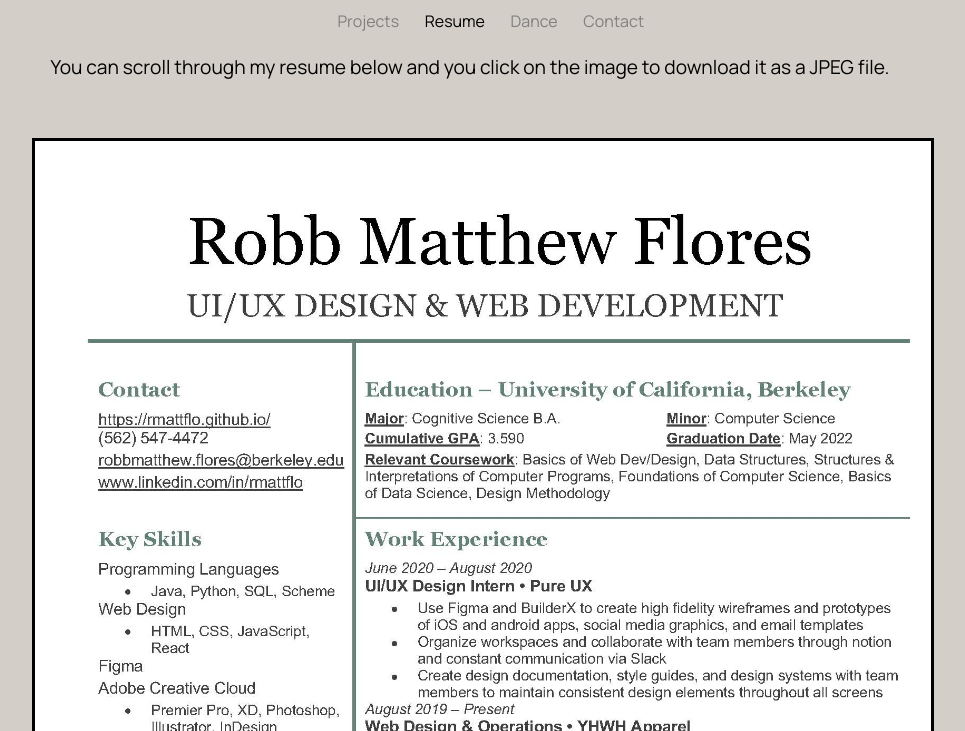
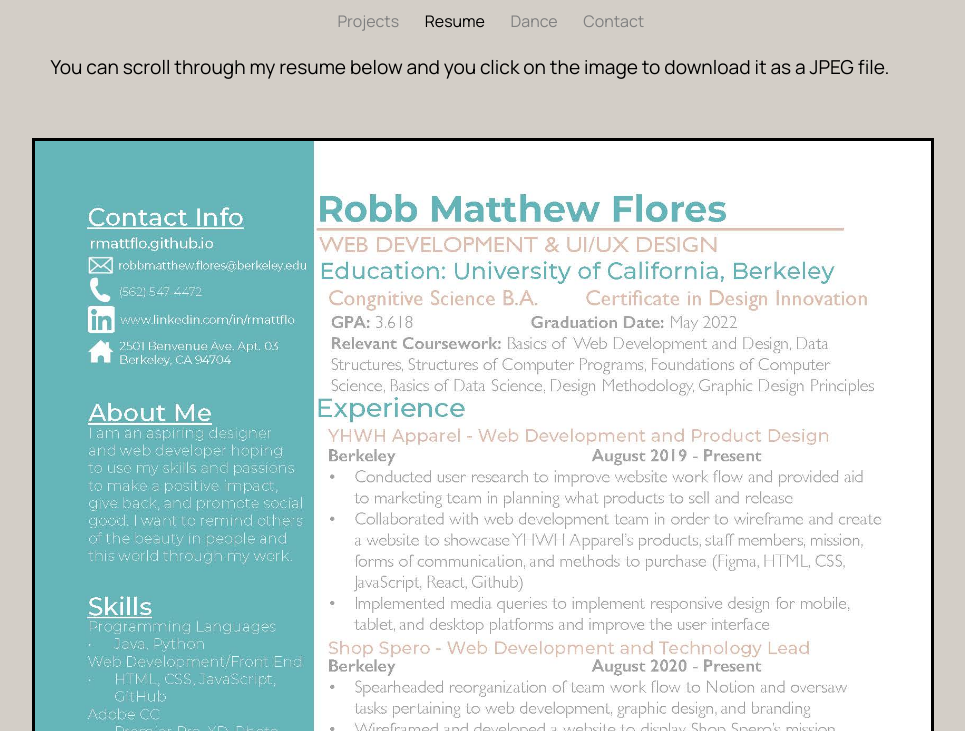
Before and after one commit to rmattflo/rmattflo.github.io, a plain HTML site: page resume.html in a window 1280 px wide. Shown: the part 69-800 px from the top of the page, without its empty margins (170-1135 px from the left). Drawn offline with Linux system fonts and the light colour scheme.

Commit message:
changed resume

```diff
--- a/resume.html
+++ b/resume.html
@@ -1,11 +1,19 @@
 <!DOCTYPE html>
 <html>
+
   <head>
     <link href="assets/css/style.css" rel="stylesheet" type="text/css">
-        <link href="https://fonts.googleapis.com/css2?family=Manrope:wght@200;300;400;500;600;700;800&display=swap" rel="stylesheet">
+    <link href="https://fonts.googleapis.com/css2?family=Manrope:wght@200;300;400;500;600;700;800&display=swap"
+      rel="stylesheet">
     <title>resume</title>
   </head>
-    <STYLE>A {text-decoration: none;} </STYLE>
+  <STYLE>
+    A {
+      text-decoration: none;
+    }
+
+  </STYLE>
+
   <body id="home">
     <div class="header">
       <a href="index.html" class="main-button">MATT FLORES</a>
@@ -29,14 +37,17 @@
       <p>You can scroll through my resume below and you click on the image to download it as a JPEG file.</p>
     </div>
     <div class="resume-container">
-        <a href="assets/images/resume.JPEG" download="robbmatthewresume">
-          <img src="assets/images/resume.JPEG" class="resume-pic">
+      <a href="assets/images/Resume.jpg" download="robbmatthewresume">
+        <img src="assets/images/Resume.jpg" class="resume-pic">
       </a>
     </div>
 
 
     <div class="info1">
-        <p>(562) 547 - 4472 | <a href="mailto:robbmatthew.flores@berkeley.edu" class="info">robbmatthew.flores@berkeley.edu</a> | <a href="https://www.linkedin.com/in/rmattflo/" class="info">www.linkedin.com/in/rmattflo</a></p>
+      <p>(562) 547 - 4472 | <a href="mailto:robbmatthew.flores@berkeley.edu"
+          class="info">robbmatthew.flores@berkeley.edu</a> | <a href="https://www.linkedin.com/in/rmattflo/"
+          class="info">www.linkedin.com/in/rmattflo</a></p>
     </div>
     </aside>
+
 </html>
```
Also changed, not shown: assets/images/Resume.jpg (added), 2 other files. Lines whose indentation alone changed are shown as unchanged.
